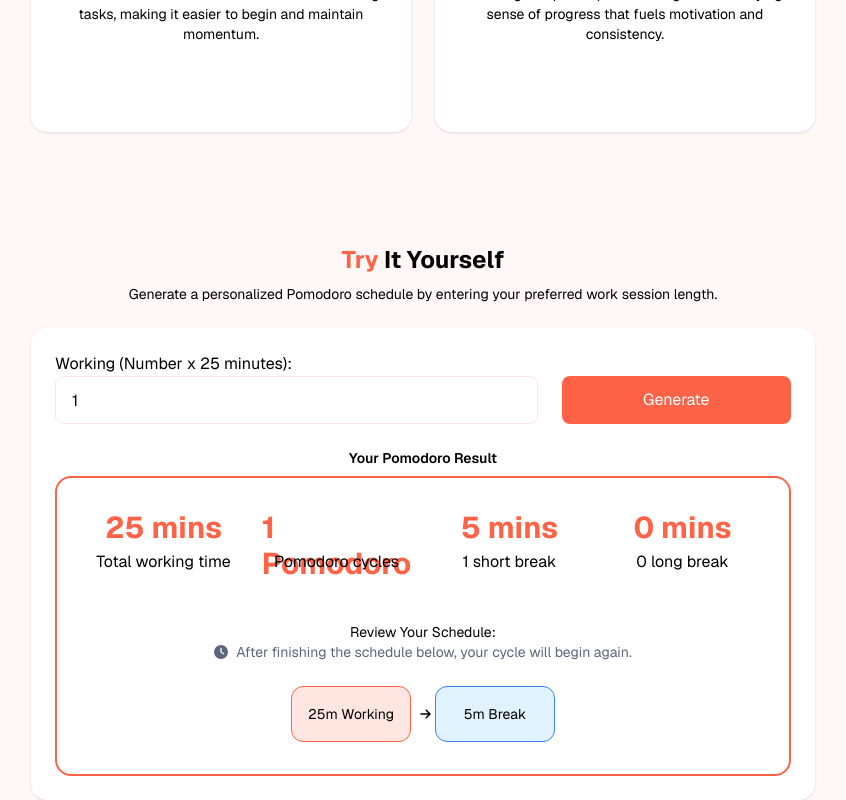
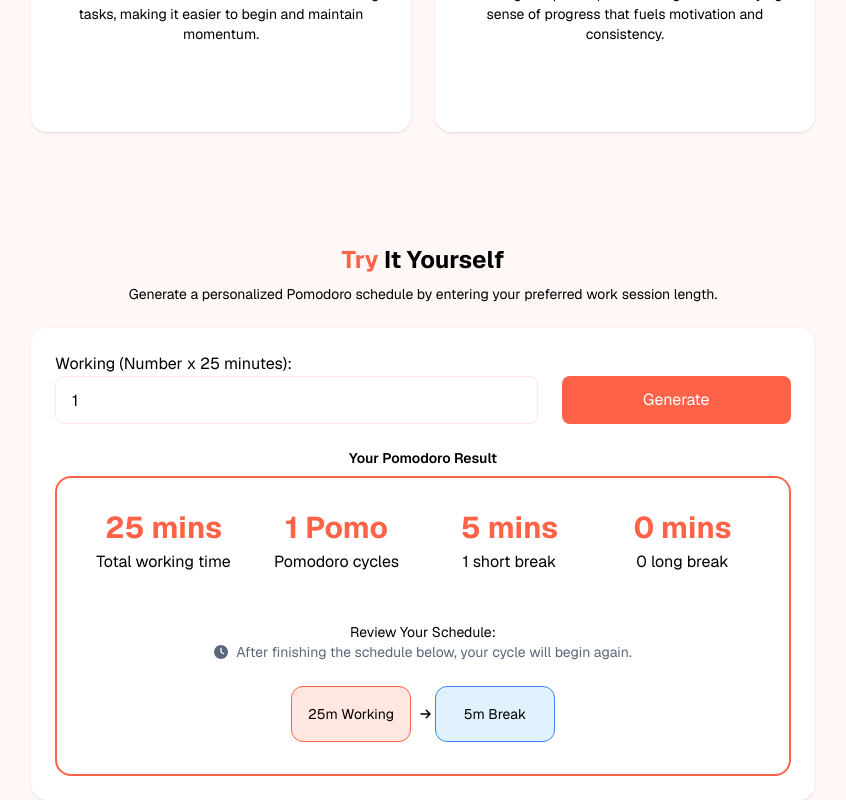
Before and after one commit to cmdn-hoangnguyen/pomodoro, a Next.js app: page / in a window 1280 px wide. Both pictures are taken after a click on the button "Generate". Shown: the part 2612-3412 px from the top of the page, without its empty margins (217-1063 px from the left). Built offline with nearby package versions, Linux system fonts and the light colour scheme.

Commit message:
Fix negative value of Input

```diff
--- a/components/ApplicationSection.tsx
+++ b/components/ApplicationSection.tsx
@@ -68,7 +68,7 @@
       text: "Total working time",
     },
     {
-      result: `${result.totalPomodoroCycle} Pomodoro`,
+      result: `${result.totalPomodoroCycle} Pomo`,
       text: "Pomodoro cycles",
     },
     {
@@ -117,7 +117,7 @@
         {index !== 0 && (
           <FontAwesomeIcon
             icon={faArrowRight}
-            className="md:text-xs absolute top-[50%] left-[0] translate-y-[-50%] md:translate-x-[-150%] translate-x-[-110%] h-"
+            className="text-xs absolute top-[50%] left-[0] translate-y-[-50%] md:translate-x-[-150%] translate-x-[-100%] h-"
           />
         )}
 
@@ -186,9 +186,16 @@
                     className="border border-[var(--secondary)] px-4 h-12 rounded-lg focus:outline-[var(--primary)]"
                     name="schedule"
                     type="number"
+                    min={1}
                     value={inputValue}
                     onChange={(e) => {
                       e.preventDefault();
+
+                      if (e.target.value === "") {
+                        setInputValue(1);
+                        return;
+                      }
+
                       setInputValue(Number(e.target.value));
                     }}
                   />
```
